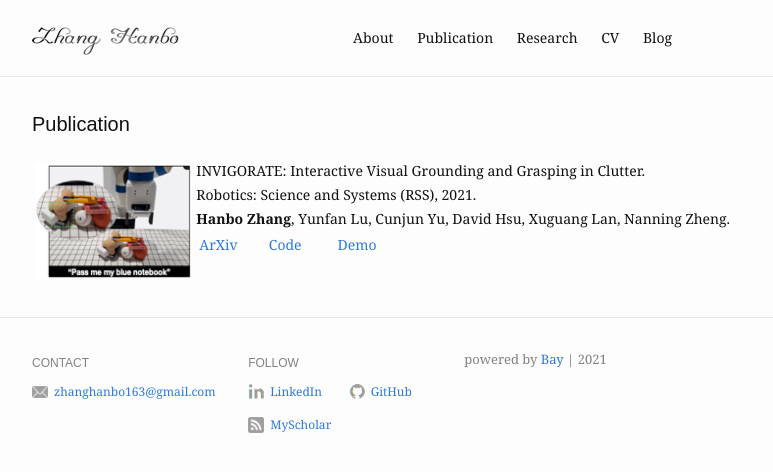
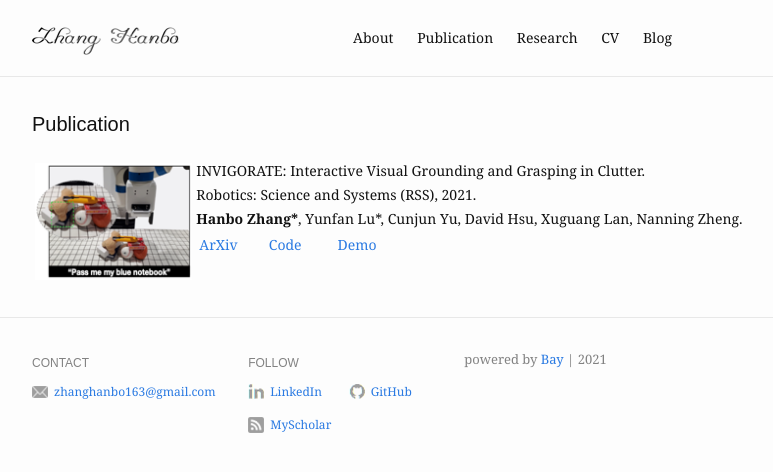
Before and after one commit to ZhangHanbo/zhanghanbo.github.io, a Jekyll site: the page built from publication.md, in a window 1280 px wide. Shown: the top 472 px of the page, without its empty margins (288-1061 px from the left). Built offline with Jekyll 4.4.1, drawn with Linux system fonts in a browser that asks for light colours.

```diff
--- a/publication.md
+++ b/publication.md
@@ -11,7 +11,7 @@ slug: /work
 <br />
 Robotics: Science and Systems (RSS), 2021.
 <br />
-<strong>Hanbo Zhang</strong>, Yunfan Lu, Cunjun Yu, David Hsu, Xuguang Lan, Nanning Zheng.
+<strong>Hanbo Zhang*</strong>, Yunfan Lu*, Cunjun Yu, David Hsu, Xuguang Lan, Nanning Zheng.
 <br />
 
 <table width= "210" >
```
